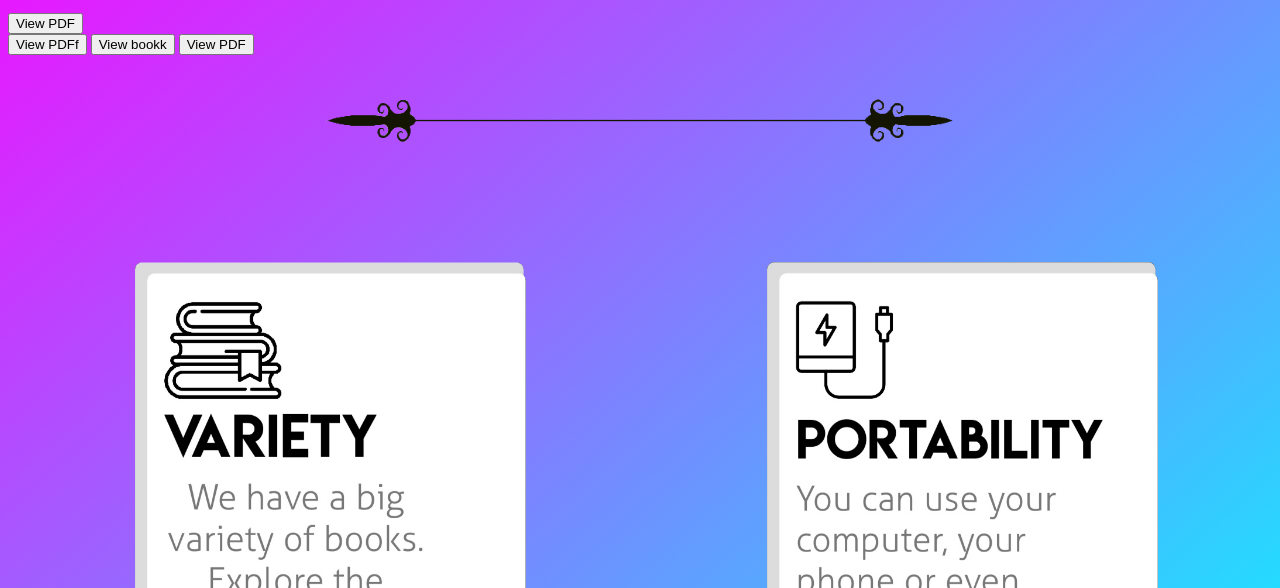
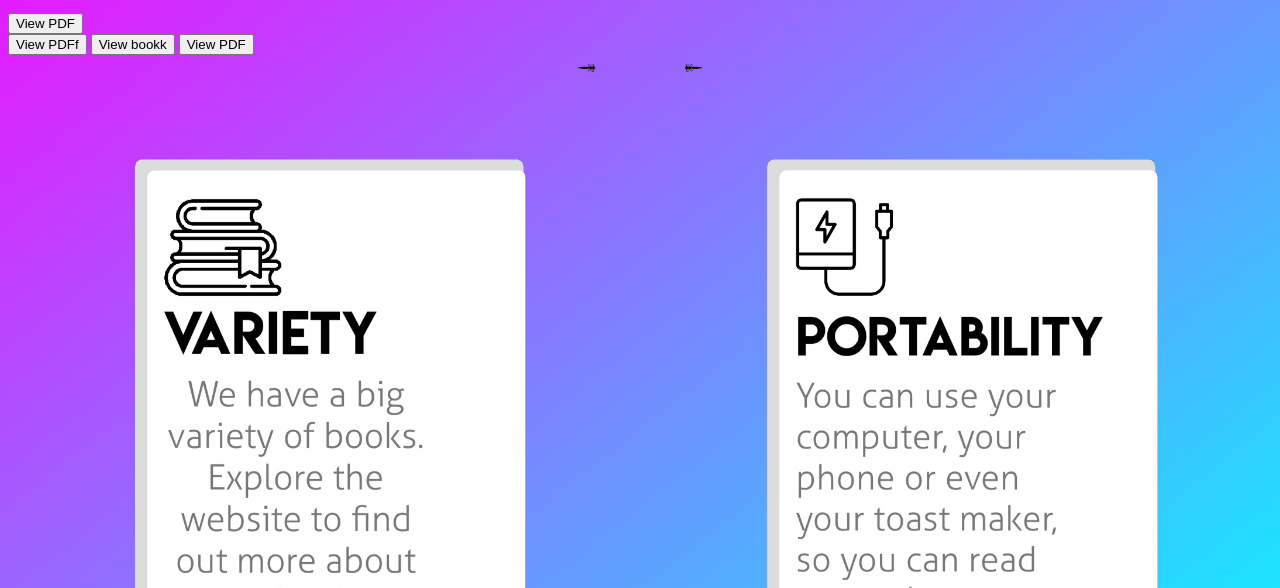
Before and after one commit to SotirSotiriou/Library, a plain HTML site: page index.html in a window 1280 px wide. Shown: the part 212-800 px from the top of the page. Drawn offline with Linux system fonts and the light colour scheme.

Commit message:
Update index.html

```diff
--- a/index.html
+++ b/index.html
@@ -77,7 +77,7 @@
         }
       </script>
       <center>
-        <img src="Content/Images/line.png" width="50%" height="60%" oncontextmenu="return false;">
+        <img src="Content/Images/line.png" width="10%" height="60%" oncontextmenu="return false;">
       </center>
       <div class="image-container">
           <img src="Content/Images/variaty.png" class="zoom-in" style="display: inline-block;" width="50%" height="50%" oncontextmenu="return false;">
```
